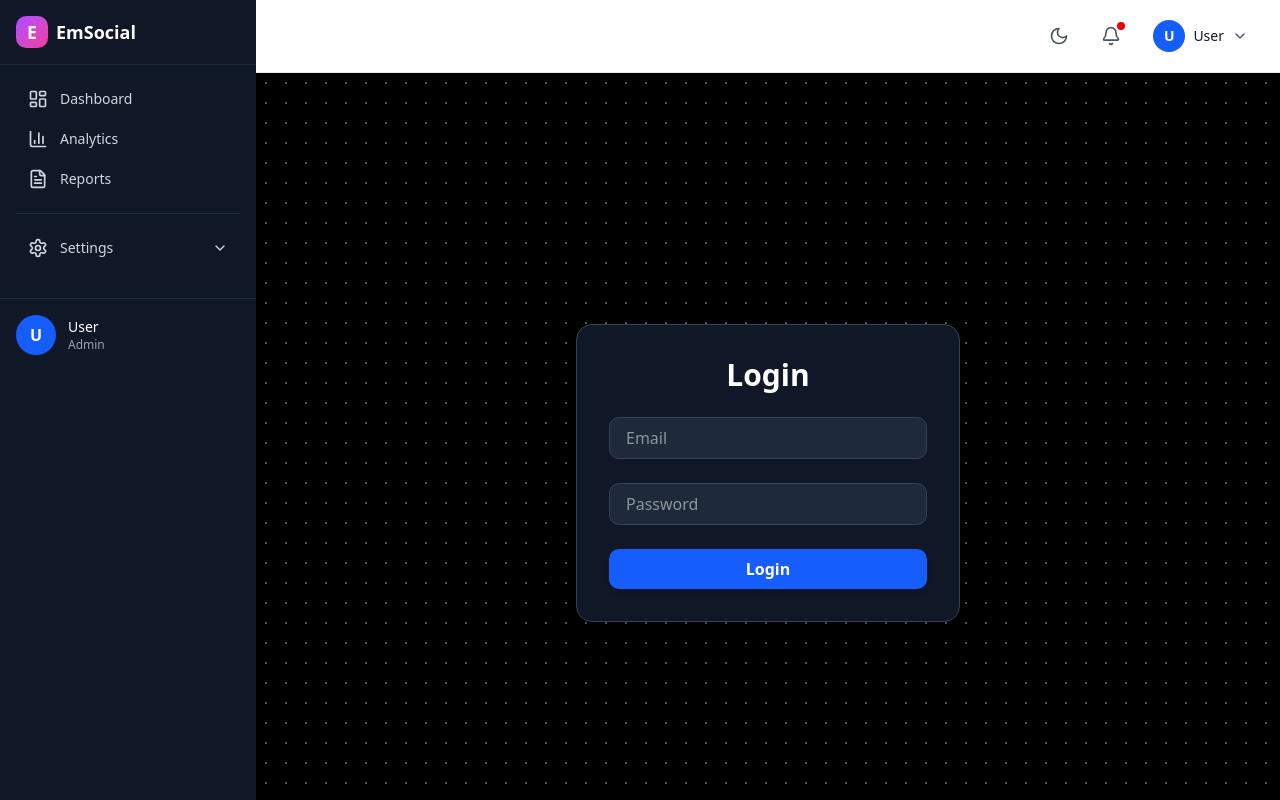
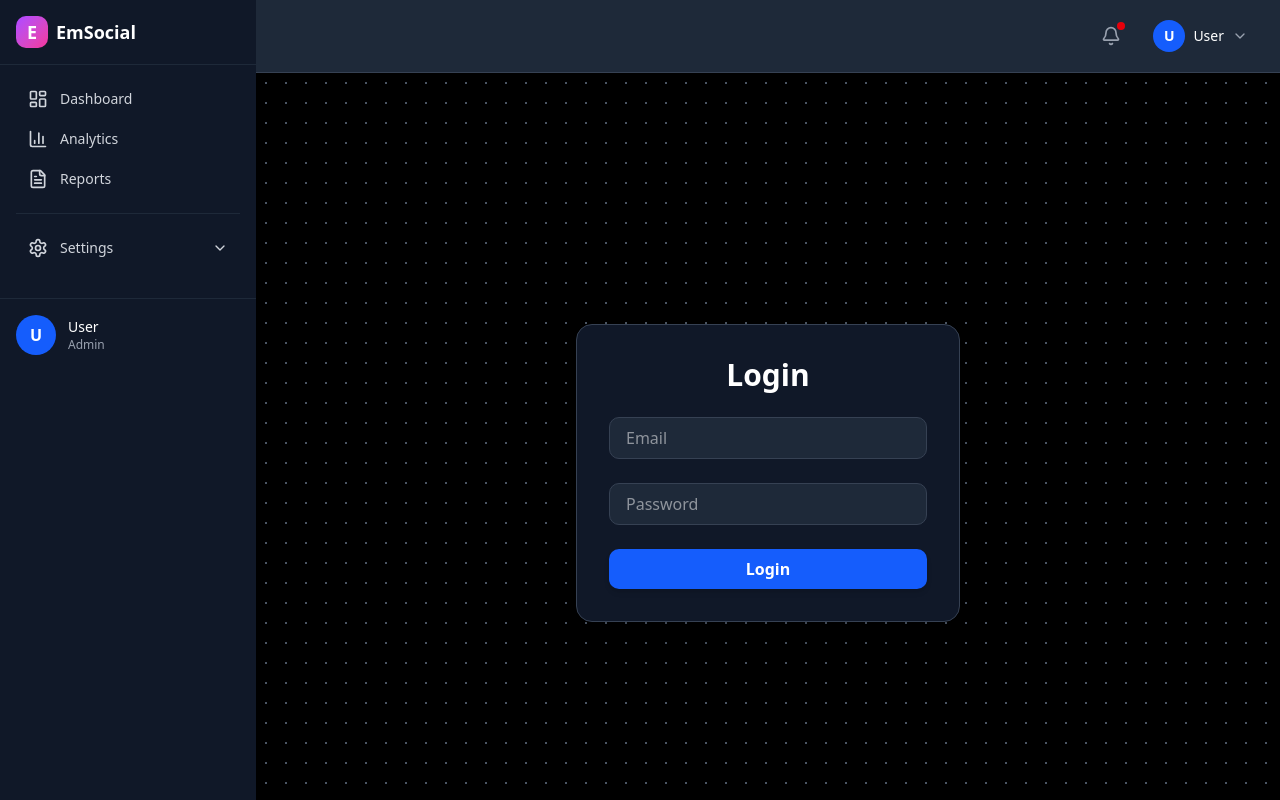
Before and after one commit to P0v0n/em-social1, a Next.js app: page / in a window 1280 px wide. Built offline with nearby package versions, Linux system fonts and the light colour scheme.

Commit message:
chore(ui): remove theme toggle and force dark mode globally

```diff
--- a/src/app/layout.js
+++ b/src/app/layout.js
@@ -21,7 +21,7 @@ export default function RootLayout({ children }) {
   return (
     <html lang="en" suppressHydrationWarning>
       <body
-        className={`${geistSans.variable} ${geistMono.variable} antialiased`}
+        className={`${geistSans.variable} ${geistMono.variable} antialiased dark`}
       >
         <DashboardLayout>{children}</DashboardLayout>
       </body>
--- a/src/components/layout/DashboardLayout.jsx
+++ b/src/components/layout/DashboardLayout.jsx
@@ -13,15 +13,12 @@ import {
   X,
   ChevronDown,
   LogOut,
-  Moon,
-  Sun,
   FileText
 } from 'lucide-react';
 import { Button } from '@/components/ui/button';
 
 export default function DashboardLayout({ children }) {
   const [sidebarOpen, setSidebarOpen] = useState(true);
-  const [darkMode, setDarkMode] = useState(false);
   const [profileMenuOpen, setProfileMenuOpen] = useState(false);
   const pathname = usePathname();
 
@@ -58,13 +55,8 @@ export default function DashboardLayout({ children }) {
     }
   ];
 
-  const toggleDarkMode = () => {
-    setDarkMode(!darkMode);
-    document.documentElement.classList.toggle('dark');
-  };
-
   return (
-    <div className={`flex h-screen ${darkMode ? 'dark' : ''}`}>
+    <div className={`flex h-screen dark`}>
       {/* Sidebar */}
       <aside
         className={`fixed lg:relative inset-y-0 left-0 z-50 w-64 bg-gray-900 text-white transform transition-transform duration-300 ease-in-out ${
@@ -178,13 +170,6 @@ export default function DashboardLayout({ children }) {
             </div>
 
             <div className="flex items-center gap-4">
-              {/* Dark Mode Toggle */}
-              <button
-                onClick={toggleDarkMode}
-                className="p-2 text-gray-600 dark:text-gray-400 hover:text-gray-900 dark:hover:text-white rounded-lg hover:bg-gray-100 dark:hover:bg-gray-700"
-              >
-                {darkMode ? <Sun className="w-5 h-5" /> : <Moon className="w-5 h-5" />}
-              </button>
 
               {/* Notifications */}
               <button className="relative p-2 text-gray-600 dark:text-gray-400 hover:text-gray-900 dark:hover:text-white rounded-lg hover:bg-gray-100 dark:hover:bg-gray-700">
```
